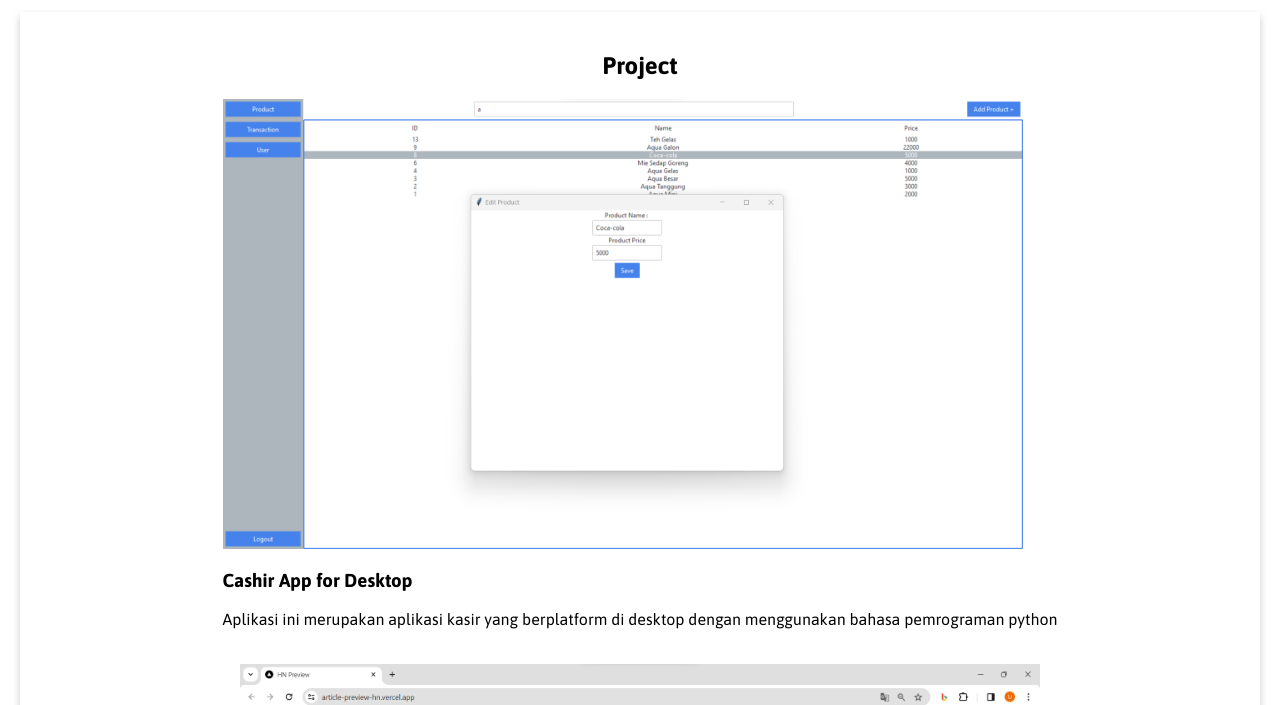
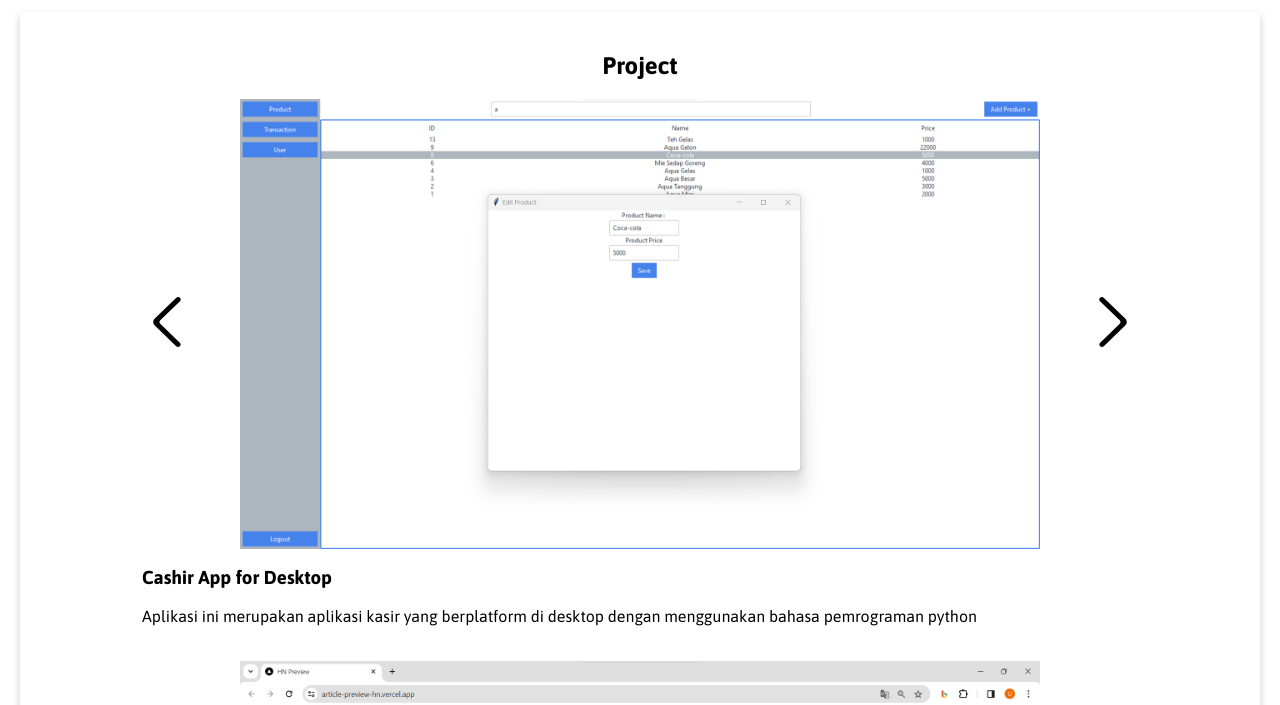
Before and after one commit to odeardika/portfolio-dicoding-assigment, a plain HTML site: page index.html in a window 1280 px wide. Shown: the part 507-1212 px from the top of the page. Drawn offline with Linux system fonts and the light colour scheme.

Commit message:
Add Javascript can change the image in project section

```diff
--- /dev/null
+++ b/assets/img/js/script.js
@@ -0,0 +1,13 @@
+const backArrowCashirDesktop = document.getElementById('back-cashir-desktop')
+
+backArrowCashirDesktop.addEventListener('click', ()=>{
+    const img = document.getElementById('cashir-desktop-img')
+    let srcAtribut = img.getAttribute('src')
+
+    if(srcAtribut.charAt(srcAtribut.length-5) == 1){
+        img.setAttribute('src',`assets\\img\\project\\cashir-desktop\\${4}.png`)
+    }else{
+        img.setAttribute('src',`assets\\img\\project\\cashir-desktop\\${(srcAtribut.charAt(srcAtribut.length-5))-1}.png`)
+    }
+
+})
--- a/css/app.css
+++ b/css/app.css
@@ -101,9 +101,26 @@ ul.navigation-list li a:hover{
     margin-bottom: 20px;
 }
 
-.project img{
+.project .img-section{
+    display: flex;
+    align-items: center;
+    margin-inline: auto;
+}
+
+.project .img-section div{
+    width: 50px;
+}
+
+.project .img-section div.back{
+    transform: scaleX(-1);
+}
+
+.project .img-section img{
     width: 800px;
+    margin-left: 3rem;
+    margin-right: 3rem;
 }
+
 
 .achievement img{
     width: 800px;
--- a/index.html
+++ b/index.html
@@ -10,7 +10,6 @@
     <link rel="preconnect" href="https://fonts.gstatic.com" crossorigin>
     <link href="https://fonts.googleapis.com/css2?family=Asap:ital,wght@0,100..900;1,100..900&display=swap"
         rel="stylesheet">
-
 </head>
 
 <body>
@@ -43,12 +42,23 @@
             <div class="project">
                 <h2 class="title">Project</h2>
                 <article class="cashir-desktop">
-                    <img src="assets\img\project\cashir-desktop\3.png" alt="">
+                    <div class="img-section">
+                        <div class="back" id="back-cashir-desktop">
+                            <svg viewBox="-4.5 0 20 20" version="1.1" xmlns="http://www.w3.org/2000/svg" xmlns:xlink="http://www.w3.org/1999/xlink" fill="#000000"><g id="SVGRepo_bgCarrier" stroke-width="0"></g><g id="SVGRepo_tracerCarrier" stroke-linecap="round" stroke-linejoin="round"></g><g id="SVGRepo_iconCarrier"> <title>arrow_right [#336]</title> <desc>Created with Sketch.</desc> <defs> </defs> <g id="Page-1" stroke="none" stroke-width="1" fill="none" fill-rule="evenodd"> <g id="Dribbble-Light-Preview" transform="translate(-305.000000, -6679.000000)" fill="#000000"> <g id="icons" transform="translate(56.000000, 160.000000)"> <path d="M249.365851,6538.70769 L249.365851,6538.70769 C249.770764,6539.09744 250.426289,6539.09744 250.830166,6538.70769 L259.393407,6530.44413 C260.202198,6529.66364 260.202198,6528.39747 259.393407,6527.61699 L250.768031,6519.29246 C250.367261,6518.90671 249.720021,6518.90172 249.314072,6519.28247 L249.314072,6519.28247 C248.899839,6519.67121 248.894661,6520.31179 249.302681,6520.70653 L257.196934,6528.32352 C257.601847,6528.71426 257.601847,6529.34685 257.196934,6529.73759 L249.365851,6537.29462 C248.960938,6537.68437 248.960938,6538.31795 249.365851,6538.70769" id="arrow_right-[#336]"> </path> </g> </g> </g> </g></svg>
+                        </div>
+                        <img id="cashir-desktop-img" src="assets\img\project\cashir-desktop\3.png" alt="">
+                        <div class="next" id="next-cashir-desktop">
+                            <svg viewBox="-4.5 0 20 20" version="1.1" xmlns="http://www.w3.org/2000/svg" xmlns:xlink="http://www.w3.org/1999/xlink" fill="#000000"><g id="SVGRepo_bgCarrier" stroke-width="0"></g><g id="SVGRepo_tracerCarrier" stroke-linecap="round" stroke-linejoin="round"></g><g id="SVGRepo_iconCarrier"> <title>arrow_right [#336]</title> <desc>Created with Sketch.</desc> <defs> </defs> <g id="Page-1" stroke="none" stroke-width="1" fill="none" fill-rule="evenodd"> <g id="Dribbble-Light-Preview" transform="translate(-305.000000, -6679.000000)" fill="#000000"> <g id="icons" transform="translate(56.000000, 160.000000)"> <path d="M249.365851,6538.70769 L249.365851,6538.70769 C249.770764,6539.09744 250.426289,6539.09744 250.830166,6538.70769 L259.393407,6530.44413 C260.202198,6529.66364 260.202198,6528.39747 259.393407,6527.61699 L250.768031,6519.29246 C250.367261,6518.90671 249.720021,6518.90172 249.314072,6519.28247 L249.314072,6519.28247 C248.899839,6519.67121 248.894661,6520.31179 249.302681,6520.70653 L257.196934,6528.32352 C257.601847,6528.71426 257.601847,6529.34685 257.196934,6529.73759 L249.365851,6537.29462 C248.960938,6537.68437 248.960938,6538.31795 249.365851,6538.70769" id="arrow_right-[#336]"> </path> </g> </g> </g> </g></svg>
+                        </div>
+                    </div>
                     <h3>Cashir App for Desktop</h3>
                     <p>Aplikasi ini merupakan aplikasi kasir yang berplatform di desktop dengan menggunakan bahasa pemrograman python</p>
                 </article>
                 <article class="hacker-news">
-                    <img src="assets\img\project\hacker-news\1.png" alt="">
+                    <div class="img-section">
+                        <img src="assets\img\project\hacker-news\1.png" alt="">
+
+                    </div>
                     <h3>Article Preview HN</h3>
                     <p>Aplikasi ini bertujuan memudahkan mencari artikel pada website <a href="">hacker news</a></p>
                 </article>
@@ -89,6 +99,7 @@
         </aside>
     </main>
     <footer></footer>
+    <script src="assets\img\js\script.js"></script>
 </body>
 
 </html>
```
